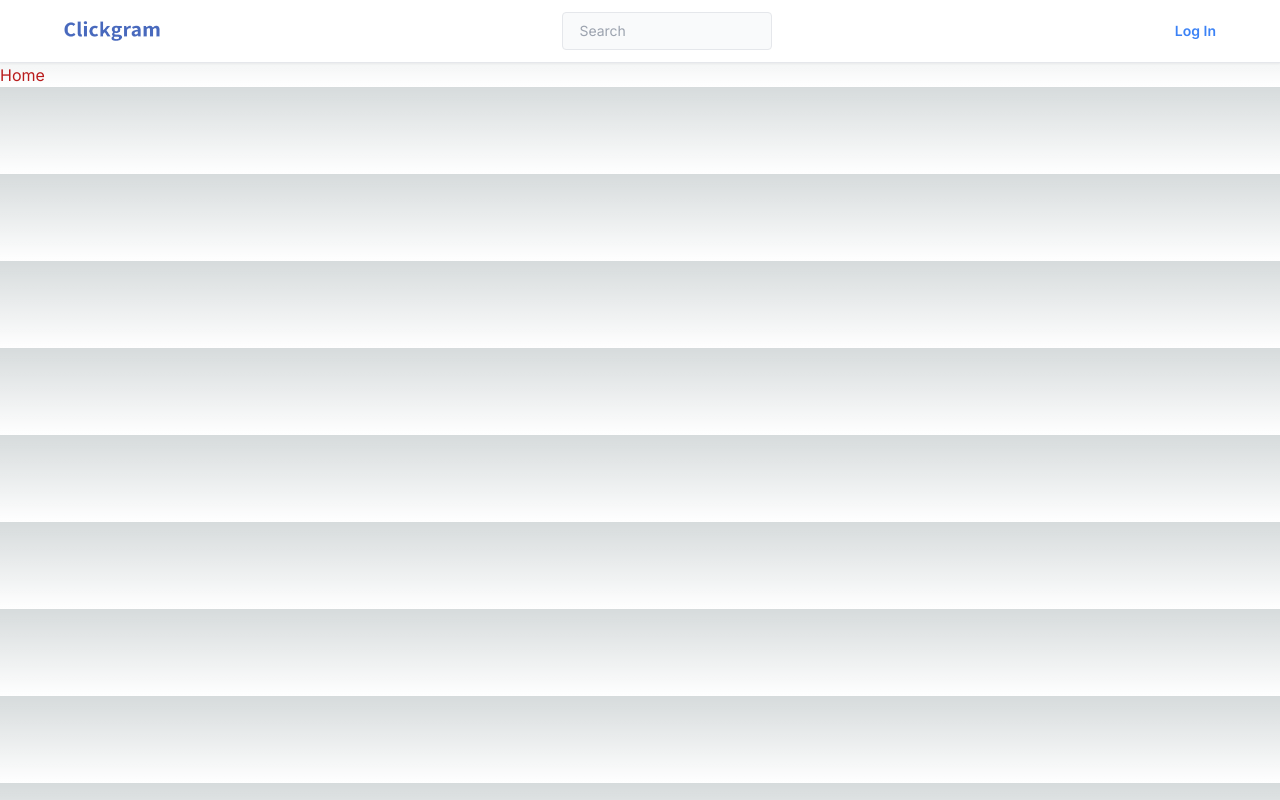
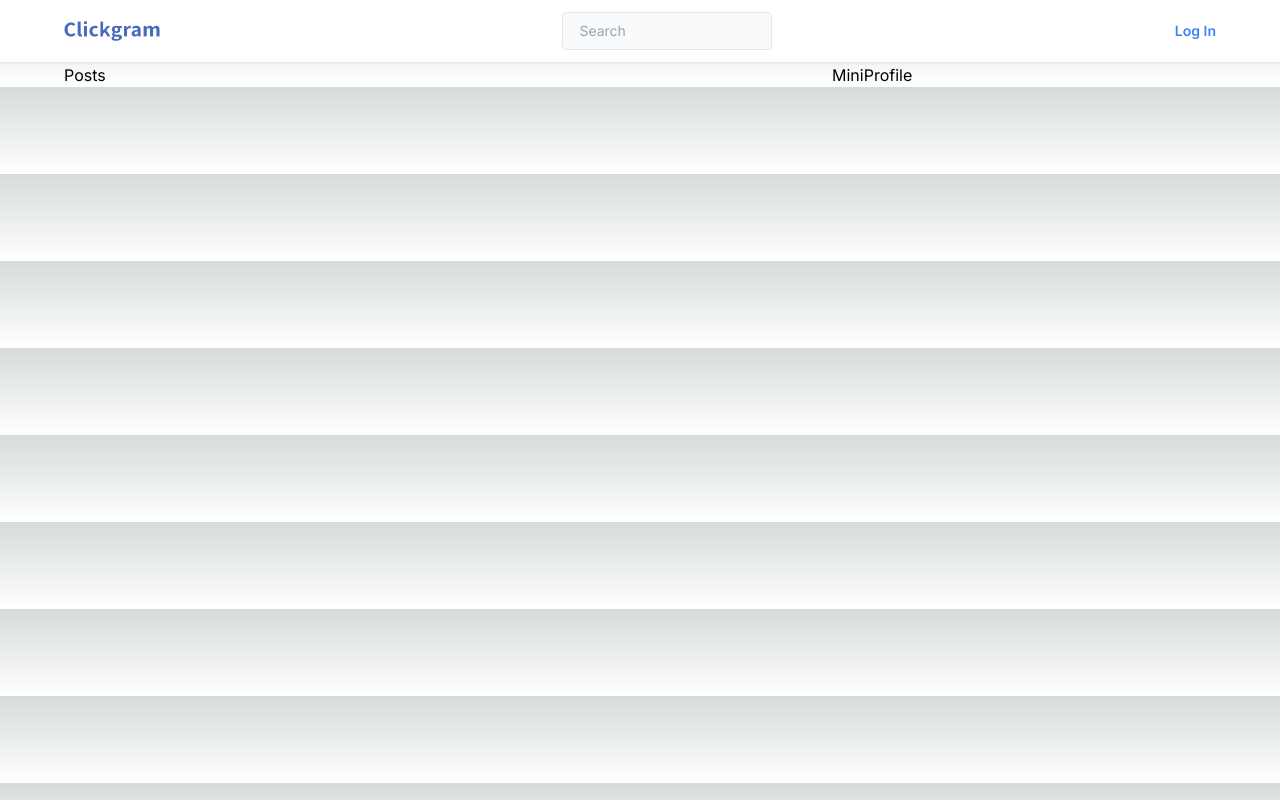
Before and after one commit to sabin-lohani/clickgram, a Next.js app: page / in a window 1280 px wide. Built offline with nearby package versions, Linux system fonts and the light colour scheme; no server answers.

Commit message:
Created home page layout

```diff
--- a/src/app/page.js
+++ b/src/app/page.js
@@ -1,3 +1,9 @@
+import Feed from "@/components/Feed";
+
 export default function Home() {
-  return <div className="text-red-700">Home</div>;
+  return (
+    <>
+      <Feed />
+    </>
+  );
 }
--- /dev/null
+++ b/src/components/Feed.jsx
@@ -0,0 +1,15 @@
+import MiniProfile from "./MiniProfile";
+import Posts from "./Posts";
+
+export default function Feed() {
+  return (
+    <main className="grid grid-cols-1 md:grid-cols-3 md:max-w-6xl mx-auto">
+      <section className="md:col-span-2">
+        <Posts />
+      </section>
+      <section className="hidden md:inline-grid md:col-span-1">
+        <MiniProfile />
+      </section>
+    </main>
+  );
+}
--- /dev/null
+++ b/src/components/MiniProfile.jsx
@@ -0,0 +1,3 @@
+export default function MiniProfile() {
+  return <div>MiniProfile</div>;
+}
--- /dev/null
+++ b/src/components/Posts.jsx
@@ -0,0 +1,3 @@
+export default function Posts() {
+  return <div>Posts</div>;
+}
```
